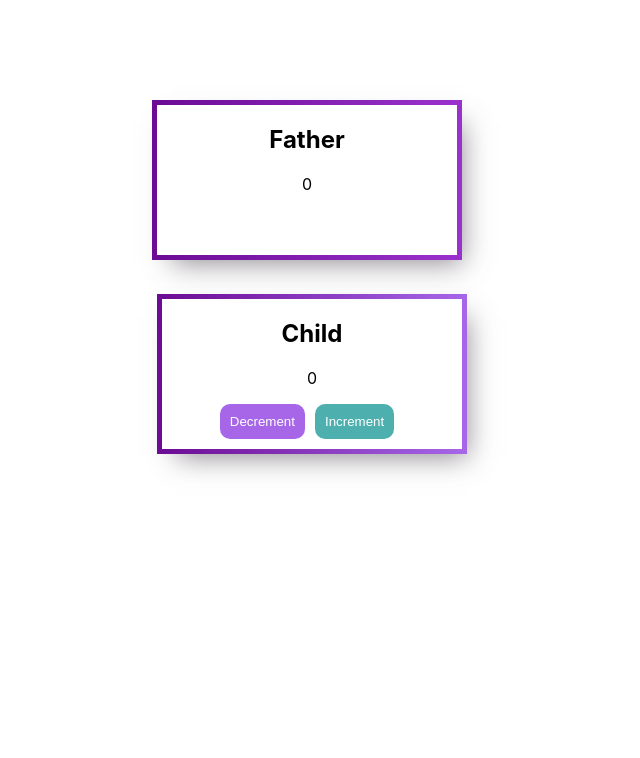
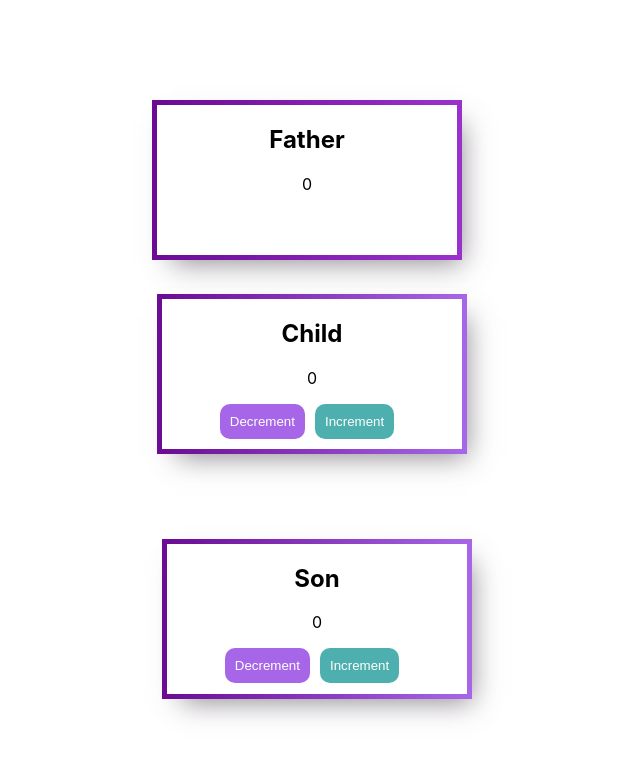
Before and after one commit to mohammad-sumon/counter-app-react, a React (Create React App) app: page / in a window 1280 px wide. Shown: the top 758 px of the page, without its empty margins (333-973 px from the left). Built offline with nearby package versions, Linux system fonts and the light colour scheme.

Commit message:
use reducer used

```diff
--- a/src/components/Child/Child.js
+++ b/src/components/Child/Child.js
@@ -1,5 +1,6 @@
 import React, { useContext } from "react";
 import { CountContext } from "../../App";
+import Son from "../Son/Son";
 import "./Child.css";
 
 const Child = () => {
@@ -19,6 +20,7 @@ const Child = () => {
           Increment
         </button>
       </span>
+      <Son></Son>
     </div>
   );
 };
--- a/src/components/Father/Father.js
+++ b/src/components/Father/Father.js
@@ -5,12 +5,12 @@ import "./Father.css";
 
 const Father = () => {
   //   const [count, setCount] = useState(0);
-  const { count, setCount } = useContext(CountContext);
+  const { count } = useContext(CountContext);
   return (
     <div className="father-main">
       <h2>Father</h2>
       <p>{count}</p>
-      <Child count={count} setCount={setCount}></Child>
+      <Child></Child>
     </div>
   );
 };
--- /dev/null
+++ b/src/components/Son/Son.css
@@ -0,0 +1,30 @@
+.son-main {
+  width: 300px;
+  height: 150px;
+  margin: 0 auto;
+  margin-top: 100px;
+  border-width: 5px;
+  border-style: solid;
+  border-image: linear-gradient(to right, rgb(108, 12, 149), rgb(166, 102, 231))
+    1;
+  box-shadow: 10px 13px 26px -10px rgba(89, 81, 90, 0.67);
+}
+
+.btn-less {
+  background-color: rgb(166, 102, 231);
+  color: white;
+  padding: 10px;
+  border-radius: 10px;
+  border: none;
+  margin-right: 10px;
+  cursor: pointer;
+}
+.btn-add {
+  background-color: rgb(78, 175, 175);
+  color: white;
+  padding: 10px;
+  border-radius: 10px;
+  border: none;
+  margin-right: 10px;
+  cursor: pointer;
+}
--- /dev/null
+++ b/src/components/Son/Son.js
@@ -0,0 +1,41 @@
+import React, { useReducer } from "react";
+import "./Son.css";
+
+// Son component used "useReducer"
+// Father and Child component used "useContext"
+
+const Son = () => {
+  const initialState = 0;
+
+  const reducer = (state, action) => {
+    if (action.type === "INCREMENT") {
+      return state + 1;
+    } else if (action.type === "DECREMENT") {
+      return state - 1;
+    }
+  };
+
+  const [state, dispatch] = useReducer(reducer, initialState);
+  return (
+    <div className="son-main">
+      <h2>Son</h2>
+      <p>{state}</p>
+      <span>
+        <button
+          className="btn-less"
+          onClick={() => dispatch({ type: "DECREMENT" })}
+        >
+          Decrement
+        </button>
+        <button
+          className="btn-add"
+          onClick={() => dispatch({ type: "INCREMENT" })}
+        >
+          Increment
+        </button>
+      </span>
+    </div>
+  );
+};
+
+export default Son;
```
